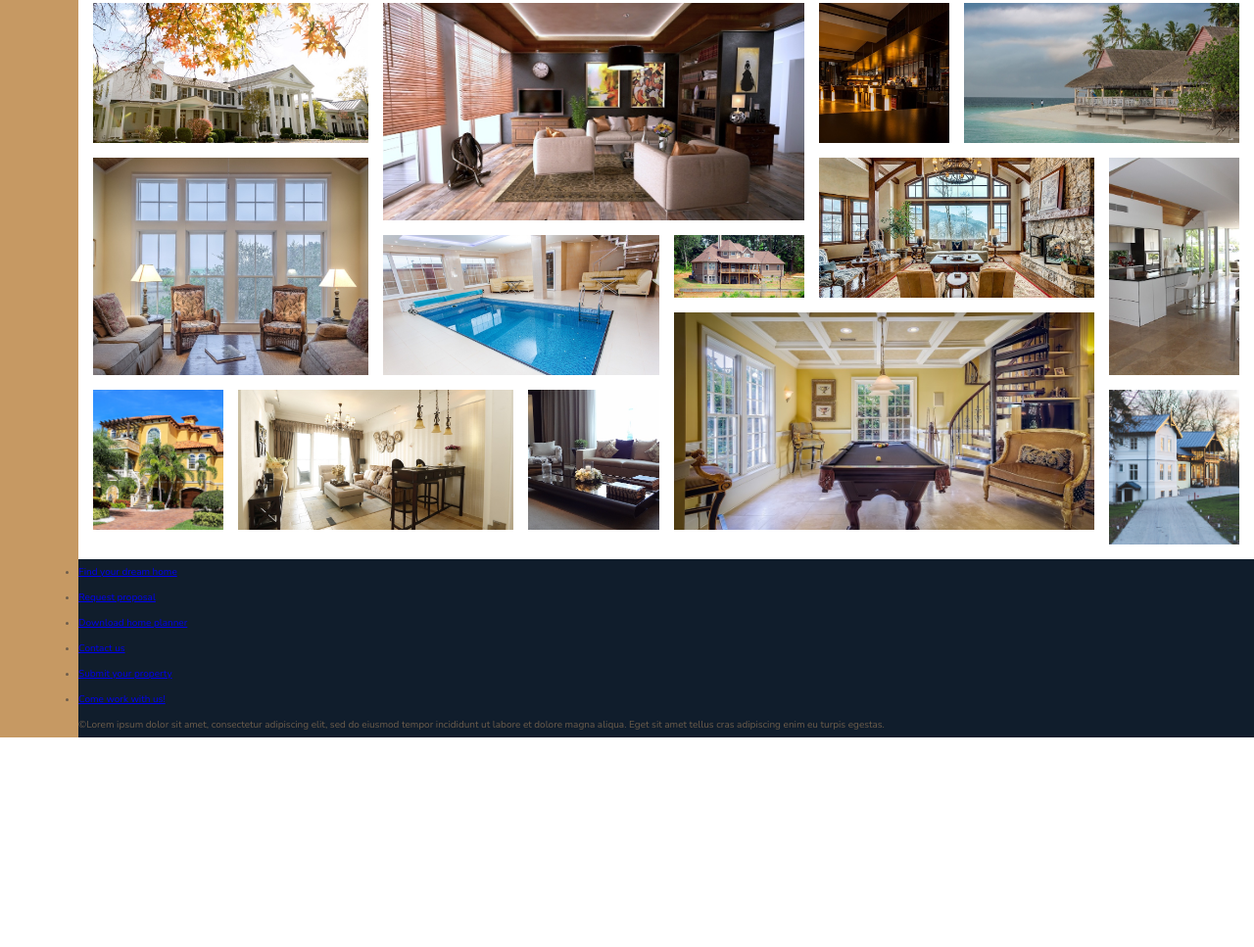
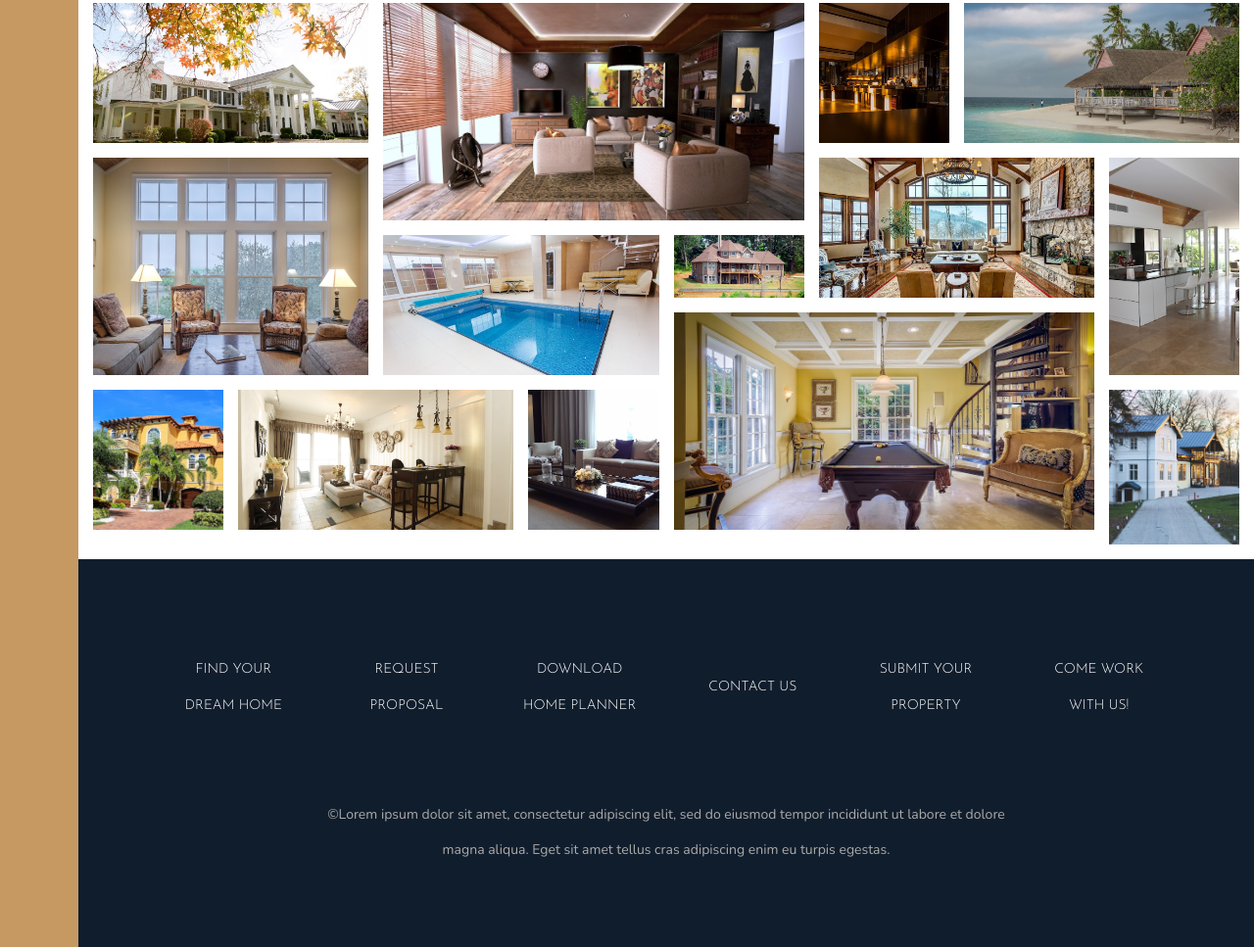
Before and after one commit to AndrewUAR/nexter-css_grid-sass, a website: page index.html in a window 1280 px wide. Shown: the part 3316-4283 px from the top of the page at 98% size. Before the commit the page ends 4069 px from the top, so only its background shows below. Drawn offline with nearby package versions, Linux system fonts and the light colour scheme; files that its build step writes are made by us from their sources.

Commit message:
footer styling added

```diff
--- a/sass/_footer.scss
+++ b/sass/_footer.scss
@@ -1,4 +1,46 @@
 .footer {
   background-color: $color-secondary;
-  grid-column: full-start / full-end
+  grid-column: full-start / full-end;
+  padding: 8rem;
+
+  .nav {
+    list-style: none;
+
+    display: grid;
+    grid-template-columns: repeat(auto-fit, minmax(15rem, 1fr));
+    grid-gap: 2rem;
+    align-items: center;
+
+    &__link:link,
+    &__link:visited {
+      font-size: 1.4rem;
+      color: #fff;
+      text-decoration: none;
+      text-transform: uppercase;
+      font-family: $font-display;
+      text-align: center;
+      padding: 1.5rem;
+      display: block;
+      transition: all .2s;
+
+
+    }
+
+    &__link:hover,
+    &__link:active {
+      background-color: rgba(#fff, .05);
+      transform: translateY(-3px);
+    }
+  }
 }
+
+.copyright {
+  font-size: 1.4rem;
+  color: $color-grey-light-2;
+  margin-top: 6rem;
+  margin-right: auto;
+  margin-left: auto;
+  text-align: center;
+  width: 70%;
+
+}
```
